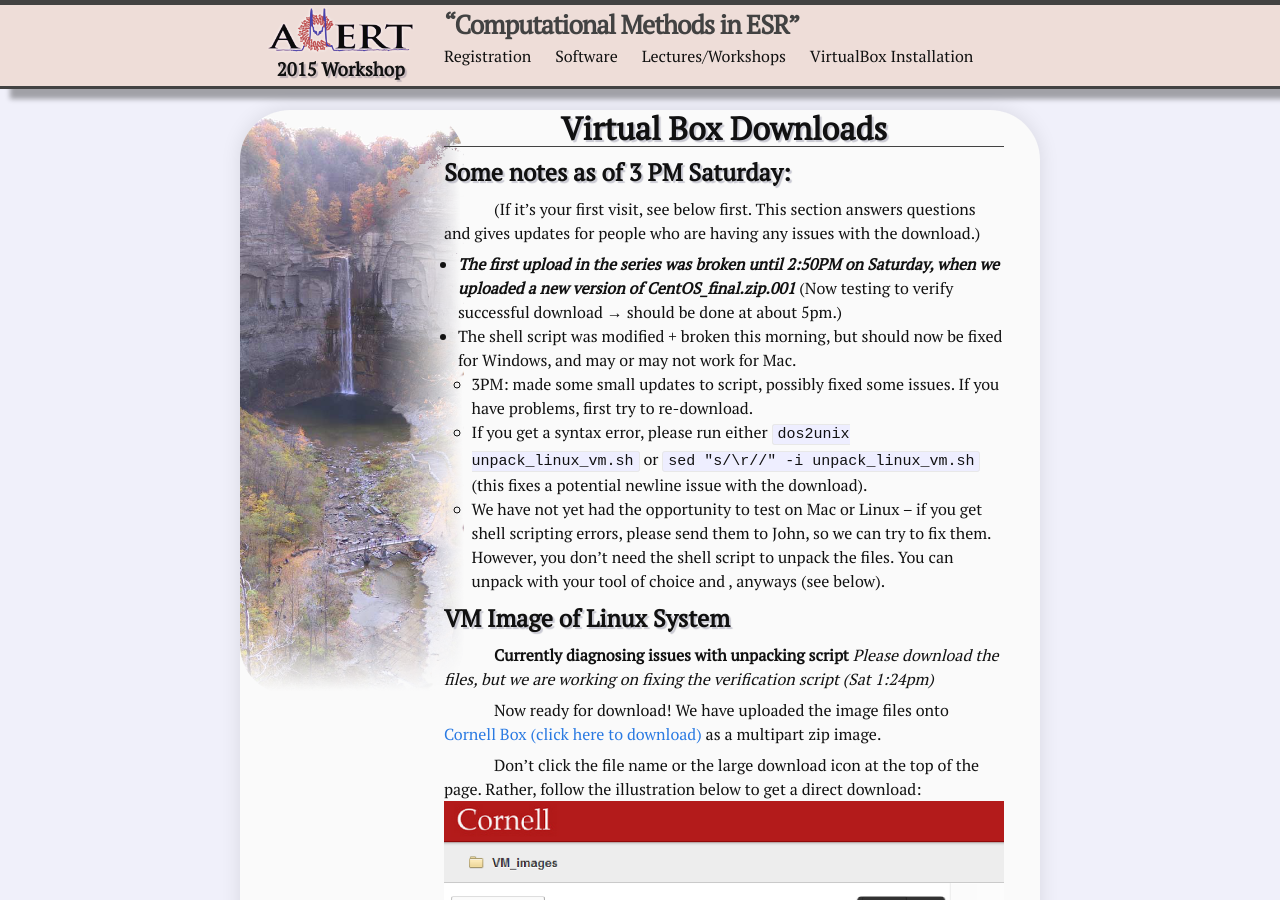
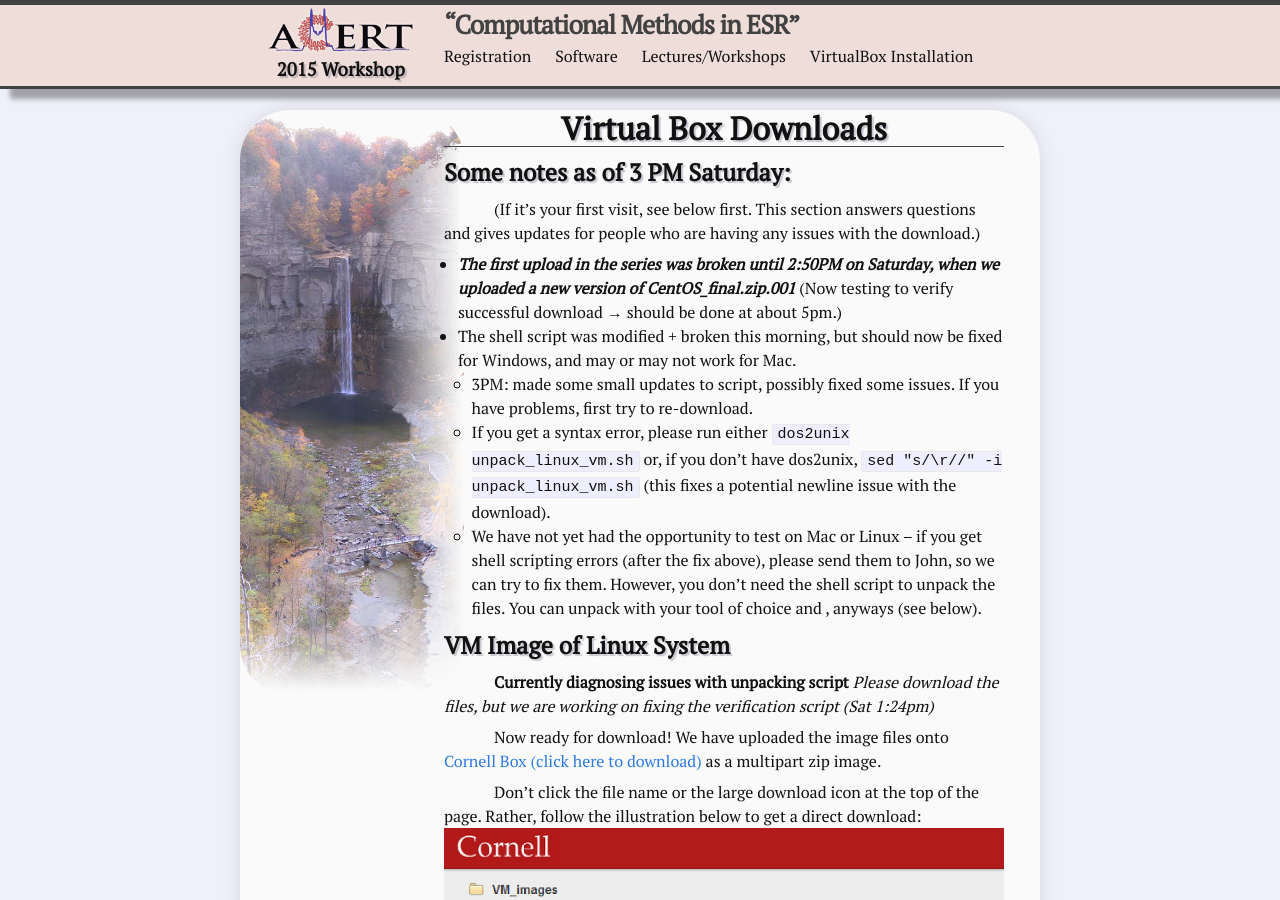
Before and after one commit to jmfranck/acert.github.io, a Jekyll site: the page built from VirtualBox/Downloads.md, in a window 1280 px wide and 900 px high. Built offline with Jekyll 4.4.1, drawn with Linux system fonts in a browser that asks for light colours.

Commit message:
just some more notes for download page

```diff
--- a/VirtualBox/Downloads.md
+++ b/VirtualBox/Downloads.md
@@ -11,8 +11,8 @@ attribution: J. Franck
 - ***The first upload in the series was broken until 2:50PM on Saturday, when we uploaded a new version of CentOS_final.zip.001*** (Now testing to verify successful download → should be done at about 5pm.)
 - The shell script was modified + broken this morning, but should now be fixed for Windows, and may or may not work for Mac.
     - 3PM: made some small updates to script, possibly fixed some issues.  If you have problems, first try to re-download.
-    - If you get a syntax error, please run either `dos2unix unpack_linux_vm.sh` or `sed "s/\r//" -i unpack_linux_vm.sh` (this fixes a potential newline issue with the download).
-    - We have not yet had the opportunity to test on Mac or Linux -- if you get shell scripting errors, please send them to John, so we can try to fix them.  However, you don't need the shell script to unpack the files.  You can unpack with your tool of choice and , anyways (see below).
+    - If you get a syntax error, please run either `dos2unix unpack_linux_vm.sh` or, if you don't have dos2unix, `sed "s/\r//" -i unpack_linux_vm.sh` (this fixes a potential newline issue with the download).
+    - We have not yet had the opportunity to test on Mac or Linux -- if you get shell scripting errors (after the fix above), please send them to John, so we can try to fix them.  However, you don't need the shell script to unpack the files.  You can unpack with your tool of choice and , anyways (see below).
 
 ## VM Image of Linux System
 
```
